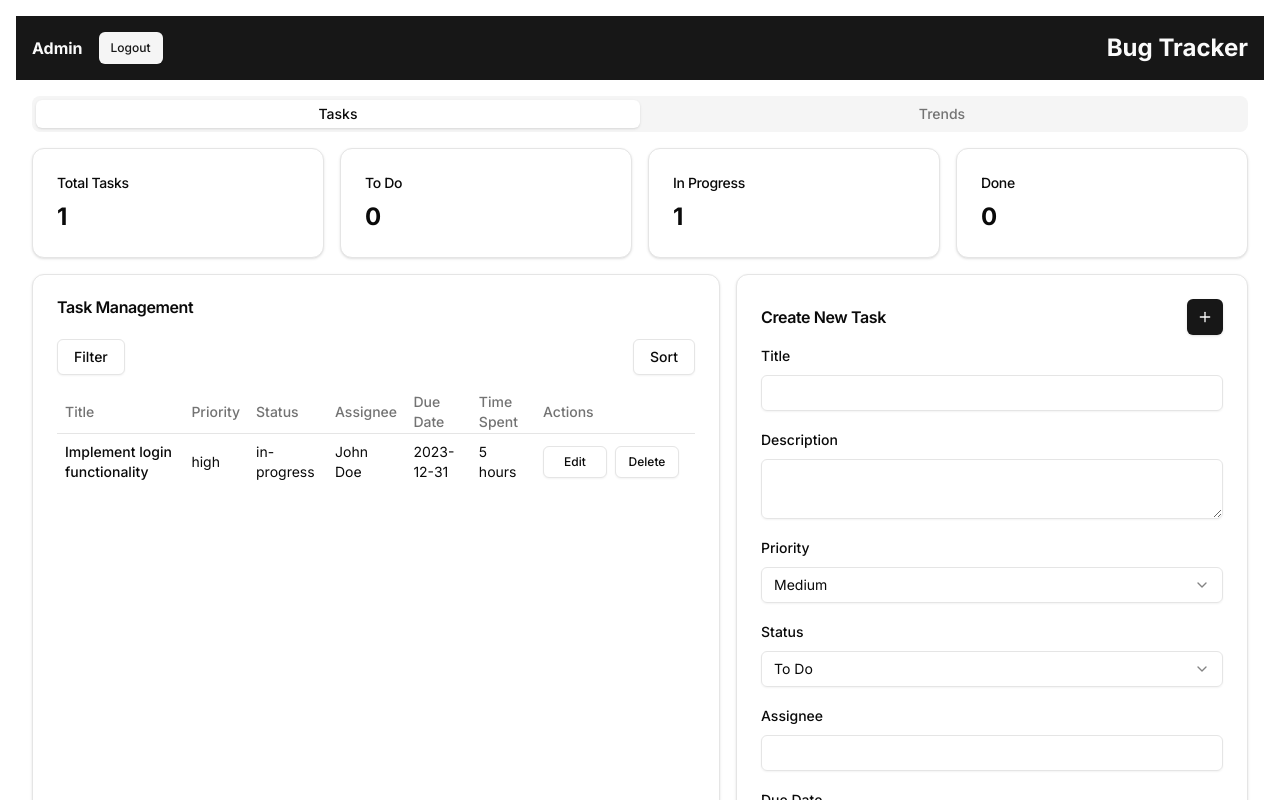
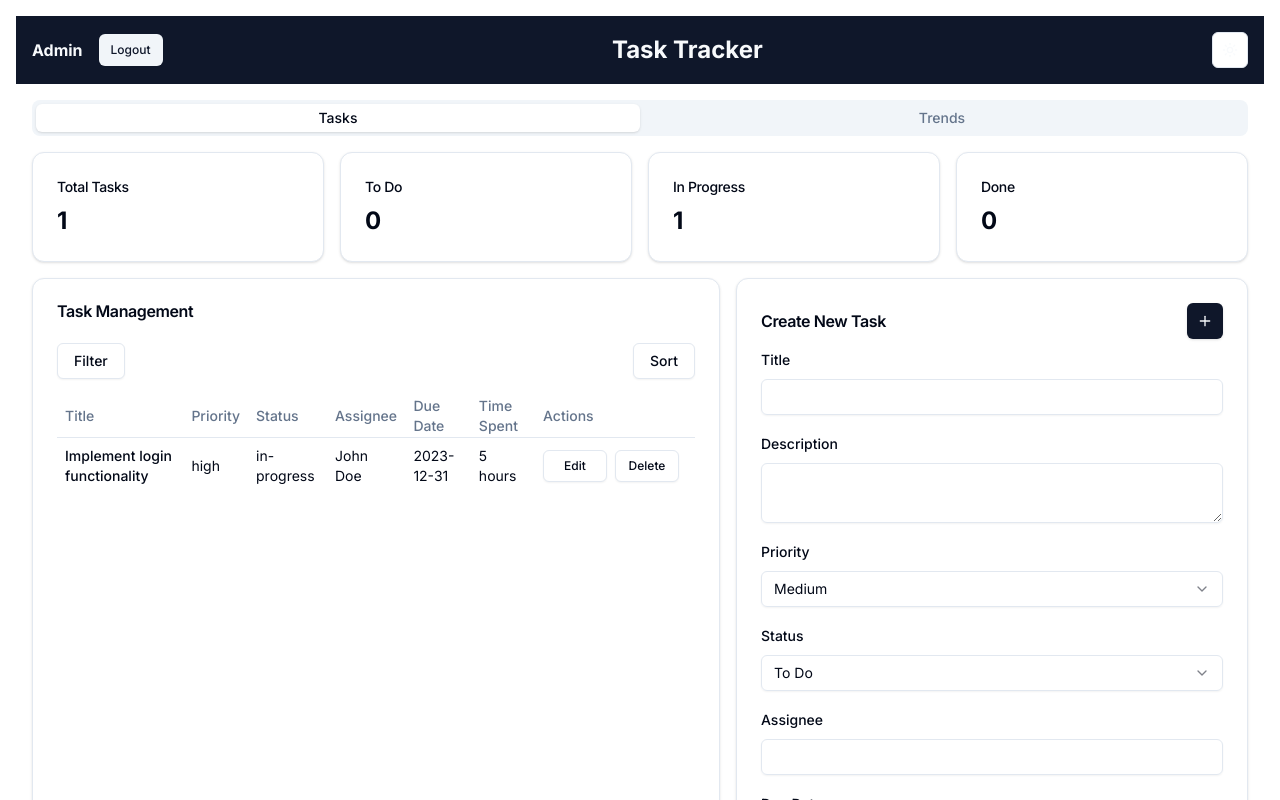
Before and after one commit to ShantanuK86/bugtracker, a Next.js app: page /dashboard in a window 1280 px wide. Shown: the top 800 px of the page. Built offline with nearby package versions, Linux system fonts and the light colour scheme.

Commit message:
added dark mode and fixes

```diff
--- a/app/dashboard/page.tsx
+++ b/app/dashboard/page.tsx
@@ -2,7 +2,7 @@ import { Metadata } from 'next'
 import DashboardContent from '@/components/DashboardContent'
 
 export const metadata: Metadata = {
-  title: 'Dashboard | Bug Tracker',
+  title: 'Dashboard | Task Tracker',
   description: 'Manage your tasks and bugs efficiently',
 }
 
--- a/app/globals.css
+++ b/app/globals.css
@@ -2,79 +2,67 @@
 @tailwind components;
 @tailwind utilities;
 
-body {
-  font-family: Arial, Helvetica, sans-serif;
-}
-
 @layer base {
   :root {
     --background: 0 0% 100%;
-    --foreground: 0 0% 3.9%;
+    --foreground: 222.2 84% 4.9%;
+
     --card: 0 0% 100%;
-    --card-foreground: 0 0% 3.9%;
+    --card-foreground: 222.2 84% 4.9%;
+
     --popover: 0 0% 100%;
-    --popover-foreground: 0 0% 3.9%;
-    --primary: 0 0% 9%;
-    --primary-foreground: 0 0% 98%;
-    --secondary: 0 0% 96.1%;
-    --secondary-foreground: 0 0% 9%;
-    --muted: 0 0% 96.1%;
-    --muted-foreground: 0 0% 45.1%;
-    --accent: 0 0% 96.1%;
-    --accent-foreground: 0 0% 9%;
+    --popover-foreground: 222.2 84% 4.9%;
+
+    --primary: 222.2 47.4% 11.2%;
+    --primary-foreground: 210 40% 98%;
+
+    --secondary: 210 40% 96.1%;
+    --secondary-foreground: 222.2 47.4% 11.2%;
+
+    --muted: 210 40% 96.1%;
+    --muted-foreground: 215.4 16.3% 46.9%;
+
+    --accent: 210 40% 96.1%;
+    --accent-foreground: 222.2 47.4% 11.2%;
+
     --destructive: 0 84.2% 60.2%;
-    --destructive-foreground: 0 0% 98%;
-    --border: 0 0% 89.8%;
-    --input: 0 0% 89.8%;
-    --ring: 0 0% 3.9%;
-    --chart-1: 12 76% 61%;
-    --chart-2: 173 58% 39%;
-    --chart-3: 197 37% 24%;
-    --chart-4: 43 74% 66%;
-    --chart-5: 27 87% 67%;
+    --destructive-foreground: 210 40% 98%;
+
+    --border: 214.3 31.8% 91.4%;
+    --input: 214.3 31.8% 91.4%;
+    --ring: 222.2 84% 4.9%;
+
     --radius: 0.5rem;
-    --sidebar-background: 0 0% 98%;
-    --sidebar-foreground: 240 5.3% 26.1%;
-    --sidebar-primary: 240 5.9% 10%;
-    --sidebar-primary-foreground: 0 0% 98%;
-    --sidebar-accent: 240 4.8% 95.9%;
-    --sidebar-accent-foreground: 240 5.9% 10%;
-    --sidebar-border: 220 13% 91%;
-    --sidebar-ring: 217.2 91.2% 59.8%;
   }
+
   .dark {
-    --background: 0 0% 3.9%;
-    --foreground: 0 0% 98%;
-    --card: 0 0% 3.9%;
-    --card-foreground: 0 0% 98%;
-    --popover: 0 0% 3.9%;
-    --popover-foreground: 0 0% 98%;
-    --primary: 0 0% 98%;
-    --primary-foreground: 0 0% 9%;
-    --secondary: 0 0% 14.9%;
-    --secondary-foreground: 0 0% 98%;
-    --muted: 0 0% 14.9%;
-    --muted-foreground: 0 0% 63.9%;
-    --accent: 0 0% 14.9%;
-    --accent-foreground: 0 0% 98%;
+    --background: 222.2 84% 4.9%;
+    --foreground: 210 40% 98%;
+
+    --card: 222.2 84% 4.9%;
+    --card-foreground: 210 40% 98%;
+
+    --popover: 222.2 84% 4.9%;
+    --popover-foreground: 210 40% 98%;
+
+    --primary: 210 40% 98%;
+    --primary-foreground: 222.2 47.4% 11.2%;
+
+    --secondary: 217.2 32.6% 17.5%;
+    --secondary-foreground: 210 40% 98%;
+
+    --muted: 217.2 32.6% 17.5%;
+    --muted-foreground: 215 20.2% 65.1%;
+
+    --accent: 217.2 32.6% 17.5%;
+    --accent-foreground: 210 40% 98%;
+
     --destructive: 0 62.8% 30.6%;
-    --destructive-foreground: 0 0% 98%;
-    --border: 0 0% 14.9%;
-    --input: 0 0% 14.9%;
-    --ring: 0 0% 83.1%;
-    --chart-1: 220 70% 50%;
-    --chart-2: 160 60% 45%;
-    --chart-3: 30 80% 55%;
-    --chart-4: 280 65% 60%;
-    --chart-5: 340 75% 55%;
-    --sidebar-background: 240 5.9% 10%;
-    --sidebar-foreground: 240 4.8% 95.9%;
-    --sidebar-primary: 224.3 76.3% 48%;
-    --sidebar-primary-foreground: 0 0% 100%;
-    --sidebar-accent: 240 3.7% 15.9%;
-    --sidebar-accent-foreground: 240 4.8% 95.9%;
-    --sidebar-border: 240 3.7% 15.9%;
-    --sidebar-ring: 217.2 91.2% 59.8%;
+    --destructive-foreground: 210 40% 98%;
+
+    --border: 217.2 32.6% 17.5%;
+    --input: 217.2 32.6% 17.5%;
+    --ring: 212.7 26.8% 83.9%;
   }
 }
 
--- a/app/layout.tsx
+++ b/app/layout.tsx
@@ -1,11 +1,12 @@
 import type { Metadata } from 'next'
 import { Inter } from 'next/font/google'
 import './globals.css'
+import { ThemeProvider } from '../components/theme-provider'
 
 const inter = Inter({ subsets: ['latin'] })
 
 export const metadata: Metadata = {
-  title: 'Bug Tracker',
+  title: 'Task Tracker',
   description: 'A simple bug tracking application',
 }
 
@@ -15,8 +16,17 @@ export default function RootLayout({
   children: React.ReactNode
 }) {
   return (
-    <html lang="en">
-      <body className={inter.className}>{children}</body>
+    <html lang="en" suppressHydrationWarning>
+      <body className={inter.className}>
+        <ThemeProvider
+          attribute="class"
+          defaultTheme="system"
+          enableSystem
+          disableTransitionOnChange
+        >
+          {children}
+        </ThemeProvider>
+      </body>
     </html>
   )
 }
--- /dev/null
+++ b/components/DarkModeToggle.tsx
@@ -0,0 +1,40 @@
+'use client'
+
+import * as React from 'react'
+import { Moon, Sun } from 'lucide-react'
+import { useTheme } from 'next-themes'
+
+import { Button } from '@/components/ui/button'
+import {
+  DropdownMenu,
+  DropdownMenuContent,
+  DropdownMenuItem,
+  DropdownMenuTrigger,
+} from '@/components/ui/dropdown-menu'
+
+export function DarkModeToggle() {
+  const { setTheme } = useTheme()
+
+  return (
+    <DropdownMenu>
+      <DropdownMenuTrigger asChild>
+        <Button variant="outline" size="icon">
+          <Sun className="h-[1.2rem] w-[1.2rem] rotate-0 scale-100 transition-all dark:-rotate-90 dark:scale-0" />
+          <Moon className="absolute h-[1.2rem] w-[1.2rem] rotate-90 scale-0 transition-all dark:rotate-0 dark:scale-100" />
+          <span className="sr-only">Toggle theme</span>
+        </Button>
+      </DropdownMenuTrigger>
+      <DropdownMenuContent align="end">
+        <DropdownMenuItem onClick={() => setTheme("light")}>
+          Light
+        </DropdownMenuItem>
+        <DropdownMenuItem onClick={() => setTheme("dark")}>
+          Dark
+        </DropdownMenuItem>
+        <DropdownMenuItem onClick={() => setTheme("system")}>
+          System
+        </DropdownMenuItem>
+      </DropdownMenuContent>
+    </DropdownMenu>
+  )
+}
--- a/components/DashboardLayout.tsx
+++ b/components/DashboardLayout.tsx
@@ -2,6 +2,7 @@
 
 import { useRouter } from 'next/navigation'
 import { Button } from '@/components/ui/button'
+import { DarkModeToggle } from '@/components/DarkModeToggle'
 
 type DashboardLayoutProps = {
   children: React.ReactNode
@@ -12,6 +13,8 @@ export default function DashboardLayout({ children, username }: DashboardLayoutP
   const router = useRouter()
 
   const handleLogout = () => {
+    // In a real application, you would handle logout logic here
+    // For now, we'll just redirect to the login page
     router.push('/')
   }
 
@@ -24,7 +27,8 @@ export default function DashboardLayout({ children, username }: DashboardLayoutP
             Logout
           </Button>
         </div>
-        <h1 className="text-2xl font-bold">Bug Tracker</h1>
+        <h1 className="text-2xl font-bold hidden sm:block">Task Tracker</h1>
+        <DarkModeToggle />
       </header>
       <main className="flex-grow p-4">
         {children}
--- /dev/null
+++ b/components/theme-provider.tsx
@@ -0,0 +1,9 @@
+'use client'
+
+import * as React from 'react'
+import { ThemeProvider as NextThemesProvider } from 'next-themes'
+import { type ThemeProviderProps } from 'next-themes/dist/types'
+
+export function ThemeProvider({ children, ...props }: ThemeProviderProps) {
+  return <NextThemesProvider {...props}>{children}</NextThemesProvider>
+}
--- a/package.json
+++ b/package.json
@@ -34,6 +34,7 @@
     "embla-carousel-react": "^8.3.1",
     "lucide-react": "^0.454.0",
     "next": "15.0.2",
+    "next-themes": "^0.4.3",
     "react": "^18.2.0",
     "react-day-picker": "^8.10.1",
     "react-dom": "^18.2.0",
```
Also changed, not shown: 1 other file (tests, documents, lock files or other folders).
